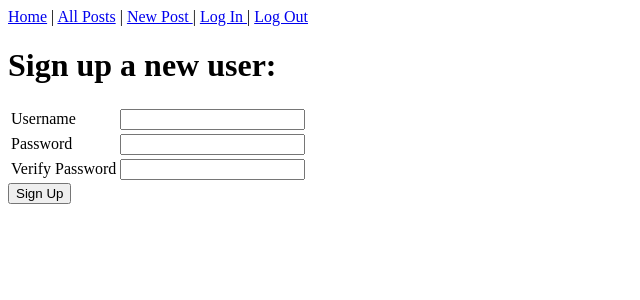
After one commit to pngbrianb/blogz, a Flask app: page /signup in a window 1280 px wide. The commit adds this page. Shown: the top 300 px of the page, without its empty margins (0-640 px from the left). Run offline with Flask 2, Linux system fonts and the light colour scheme.

Commit message:
Made up through 'functionality check'; works well so far!

```diff
--- a/main.py
+++ b/main.py
@@ -1,11 +1,15 @@
-from flask import Flask, request, redirect, render_template
+## Assignment credits: collaboration with Justine Brakefield
+## code modified from "Get It Done!"
+
+from flask import Flask, request, redirect, render_template, session, flash
 from flask_sqlalchemy import SQLAlchemy
 
 app = Flask(__name__)
 app.config['DEBUG'] = True
-app.config['SQLALCHEMY_DATABASE_URI'] = 'mysql+pymysql://build-a-blog:pigeon@localhost:8889/build-a-blog'
+app.config['SQLALCHEMY_DATABASE_URI'] = 'mysql+pymysql://blogz:pigeon@localhost:8889/blogz'
 app.config['SQLALCHEMY_ECHO'] = True
 db = SQLAlchemy(app)
+app.secret_key = '$uperS3cr3t!'
 
 
 class Blog(db.Model):
@@ -13,10 +17,29 @@ class Blog(db.Model):
     post_id = db.Column(db.Integer, primary_key=True)
     name = db.Column(db.String(120))
     content = db.Column(db.String(10000))
+    owner_id = db.Column(db.Integer, db.ForeignKey('user.id'))
 
-    def __init__(self, name,content):
+    def __init__(self, name, content, owner):
         self.name = name
         self.content = content
+        self.owner = owner
+
+class User(db.Model):
+
+    id = db.Column(db.Integer, primary_key=True)
+    username = db.Column(db.String(120))
+    password = db.Column(db.String(120))
+    blogs = db.relationship('Blog', backref='owner')
+
+    def __init__(self, username, password):
+        self.username = username
+        self.password = password
+
+@app.before_request
+def require_login():
+    allowed_routes = ['show_blog', 'signup', 'login', 'index']
+    if request.endpoint not in allowed_routes and 'username' not in session:
+        return redirect('/login')
 
 @app.route('/',methods=['POST', 'GET'])
 def index():
@@ -30,38 +53,93 @@ def show_blog():
     if blog_id:
         return render_template('blog_post.html',post=blog_post)
     else:
-        return render_template('blog.html', title="Build-a-Blog", posts=posts)
+        return render_template('blog.html', title="Blogz", posts=posts)
 
 
 @app.route('/newpost', methods=['GET','POST'])
 def post_new():
-    #establish empty field errors for the sake of my template
-    empty_name = ''
-    empty_content = ''
+    owner = User.query.filter_by(username=session['username']).first()
 
     if request.method == 'POST':
         post_name = request.form['name']
         post_content = request.form['content']
-        new_post = Blog(name=post_name,content=post_content)
+        new_post = Blog(name = post_name, content = post_content, owner = owner)
 
         #check if name and content contain only whitespace
         if not post_name.strip():
-            empty_name = "You must give your post a name."
-            return render_template('new_post.html', empty_name=empty_name, empty_content=empty_content)
+            flash("You must give your post a name.")
+            return render_template('new_post.html')
         if not post_content.strip():
-            empty_content = "You must enter content for your post."
-            return render_template('new_post.html', empty_name=empty_name, empty_content=empty_content)
+            flash("You must enter content for your post.")
+            return render_template('new_post.html')
 
         db.session.add(new_post)
         db.session.commit()
         new_id = str(new_post.post_id)
         return redirect('/blog?id=' + new_id)
 
-    return render_template('new_post.html',title="New Post", empty_name=empty_name, empty_content=empty_content)
+    return render_template('new_post.html',title="New Post")
 
-@app.route('/test')
-def test():
-    return render_template('blog_post.html')
+@app.route('/login', methods=['POST', 'GET'])
+def login():
+    if request.method == 'POST':
+        username = request.form['username']
+        password = request.form['password']
+        user = User.query.filter_by(username = username).first()
+
+        if user and user.password == password:
+            session['username'] = username
+            flash("You are now logged in!")
+            return redirect('/newpost')
+        elif not user:
+            flash('User does not exist', 'error')
+            return render_template('login.html')
+        elif user.password != password:
+            flash('Password is incorrect','error')
+            return render_template('login.html')
+
+    return render_template('login.html')
+
+@app.route('/signup', methods=['POST', 'GET'])
+def signup():
+    if request.method == 'POST':
+        username = request.form['username']
+        password = request.form['password']
+        verify = request.form['verify']
+
+        # TODO - validate user's data
+
+        existing_user = User.query.filter_by(username = username).first()
+
+        if not username or not password or not verify:
+            flash('Please complete all fields', 'error')
+            return render_template('signup.html')
+        elif existing_user:
+            flash('That user already exists', 'error')
+            return render_template('signup.html')
+        elif len(password) < 3 or  len(username) < 3:
+            flash('usernames and passwords must be at least 3 characters long', 'error')
+            return render_template('signup.html')
+        elif password != verify:
+            flash('Passwords must match', 'error')
+            return render_template('signup.html')
+        elif not existing_user and password == verify:
+            new_user = User(username = username, password = password)
+            db.session.add(new_user)
+            db.session.commit()
+            session['username'] = username
+            return redirect('/newpost')
+    return render_template('signup.html')
+
+@app.route('/logout')
+def logout():
+    owner = User.query.filter_by(username=session['username']).first()
+    if owner:
+        del session['username']
+        return redirect('/blog')
+    else:
+        flash('You are not logged in!', 'error')
+        return redirect('/login')
 
 if __name__ == '__main__':
     app.run()
--- a/templates/base.html
+++ b/templates/base.html
@@ -9,7 +9,16 @@
         </style>
     </head>
 <body>
-    <a href='/blog'>Main Page</a> | <a href='/newpost'> New Post </a>
+    <a href='/'>Home</a> | <a href = '/blog'> All Posts</a> | <a href='/newpost'> New Post </a> |
+    <a href="/login"> Log In </a> | <a href="/logout"> Log Out </a>
+
+     {% with messages = get_flashed_messages(with_categories=True) %}
+        <ul>
+        {% for category,message in messages %}
+            <li class="{{category}}">{{message}}</li>
+        {% endfor %}
+        </ul>
+    {% endwith %}
 
 
     {% block content %}
--- /dev/null
+++ b/templates/signup.html
@@ -0,0 +1,28 @@
+{% extends "base.html" %}
+
+{% block content %}
+<h1>Sign up a new user:</h1>
+<form action="/signup" method="post">
+    <table>
+        <tr>
+            <td><label for="username">Username</label></td>
+            <td>
+                <input name="username" type="String" value="{{ username }}">
+            </td>
+        </tr>
+        <tr>
+            <td><label for="password">Password</label></td>
+            <td>
+                <input name="password" type="password">
+            </td>
+        </tr>
+        <tr>
+            <td><label for="verify">Verify Password</label></td>
+            <td>
+                <input name="verify" type="password">
+            </td>
+        </tr>
+    </table>
+    <input type="submit" value="Sign Up">
+</form>
+{% endblock %}
```
Also changed, not shown: templates/login.html (added, +24 -0 lines), templates/new_post.html (+13 -7 lines).
